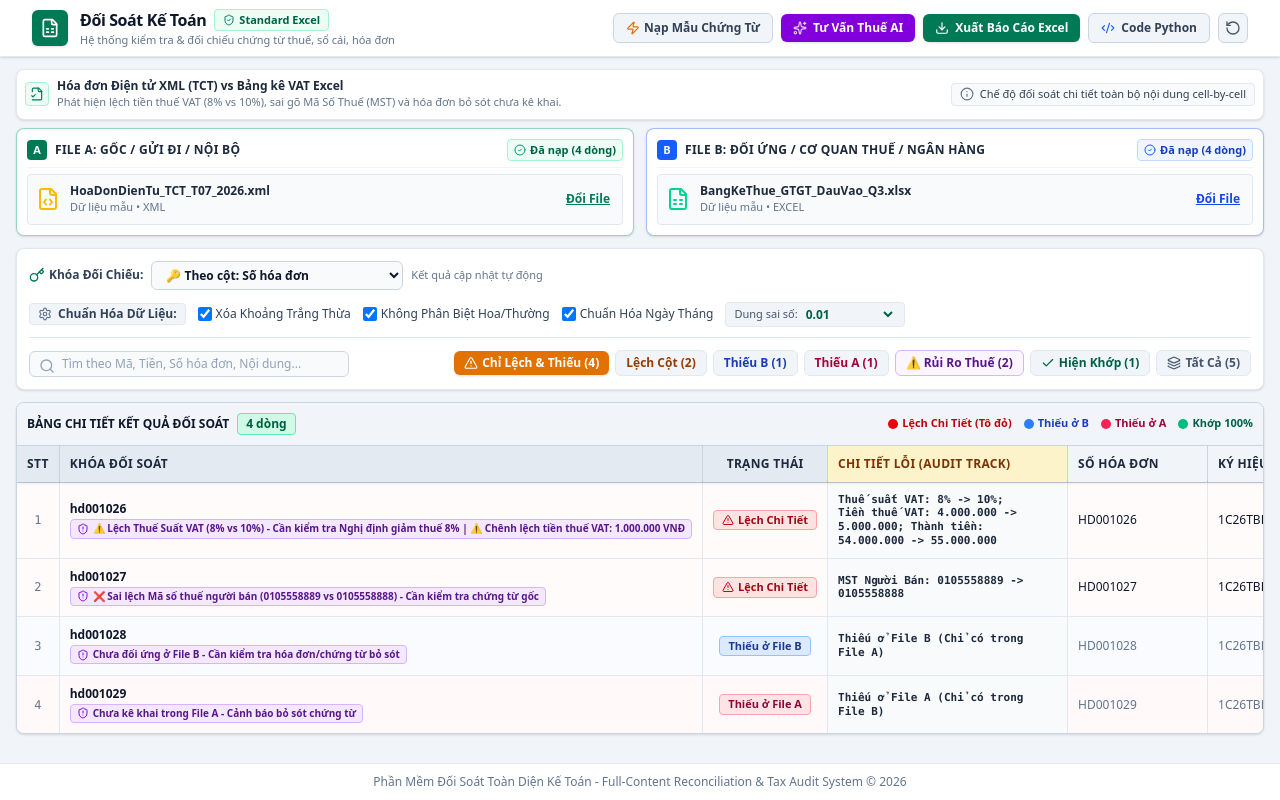
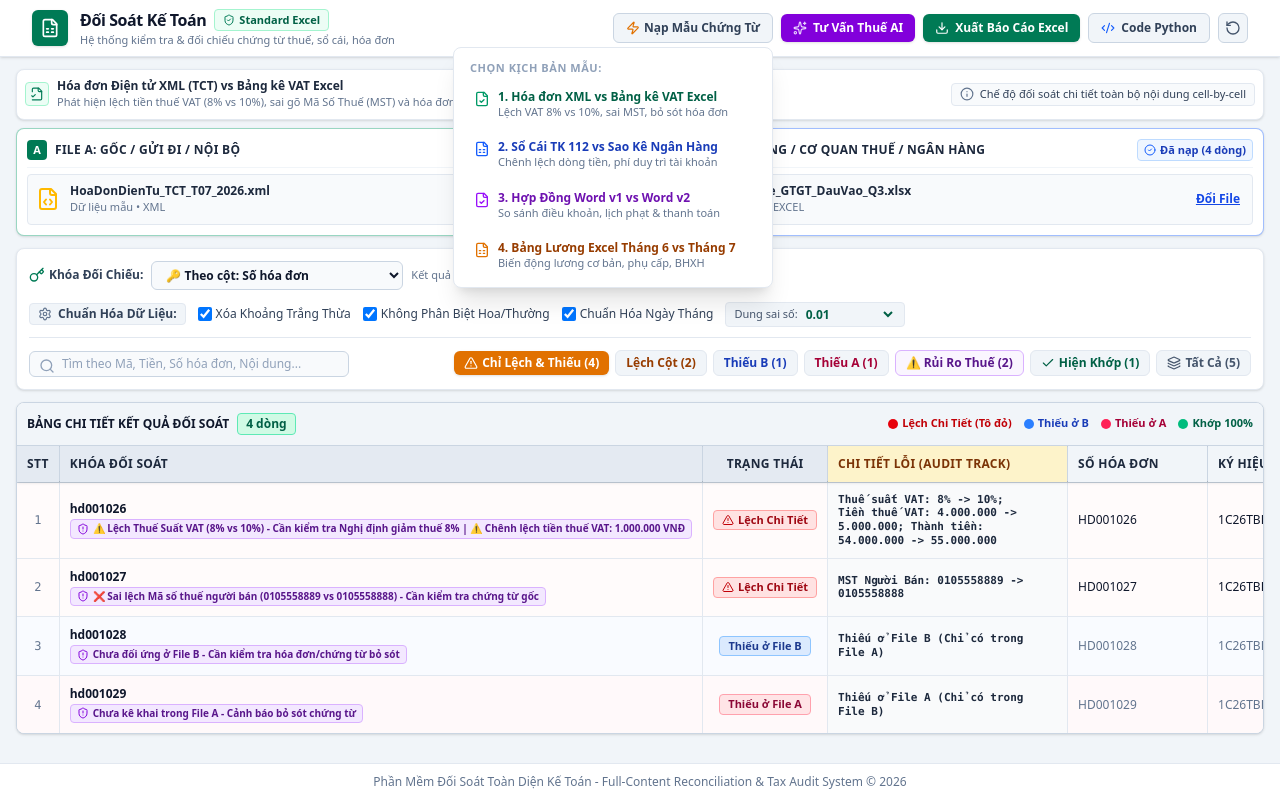
Before and after one commit to nguyenbahoa20-dotcom/KETOAN---DOI-SOAT, a React (Vite) app: page / in a window 1280 px wide. Both pictures are taken after a click on the button "Nạp Mẫu Chứng Từ". Built offline with nearby package versions, Linux system fonts and the light colour scheme.

Commit message:
Fix Navbar.tsx user flow

```diff
--- a/src/components/Navbar.tsx
+++ b/src/components/Navbar.tsx
@@ -1,4 +1,4 @@
-import React from 'react';
+import React, { useState } from 'react';
 import {
   FileSpreadsheet,
   Code2,
@@ -28,6 +28,12 @@ export const Navbar: React.FC<NavbarProps> = ({
   onReset,
   hasData,
 }) => {
+  const [isPresetMenuOpen, setIsPresetMenuOpen] = useState(false);
+  const selectPreset = (presetId: string) => {
+    onSelectPreset(presetId);
+    setIsPresetMenuOpen(false);
+  };
+
   return (
     <header className="bg-white border-b border-slate-200 text-slate-800 sticky top-0 z-40 shadow-sm">
       <div className="max-w-7xl mx-auto px-4 sm:px-6 lg:px-8">
@@ -58,17 +64,20 @@ export const Navbar: React.FC<NavbarProps> = ({
             <div className="relative group">
               <button
                 id="preset-sample-btn"
+                aria-expanded={isPresetMenuOpen}
+                aria-haspopup="menu"
+                onClick={() => setIsPresetMenuOpen((open) => !open)}
                 className="flex items-center space-x-1 px-3 py-1.5 rounded-md bg-slate-100 hover:bg-slate-200 text-xs font-semibold text-slate-700 border border-slate-300 transition"
               >
                 <Zap className="w-3.5 h-3.5 text-amber-600" />
                 <span>Nạp Mẫu Chứng Từ</span>
               </button>
-              <div className="absolute right-0 mt-1 w-80 bg-white border border-slate-200 rounded-lg shadow-xl p-2 hidden group-hover:block z-50">
+              <div role="menu" className={`absolute right-0 mt-1 w-80 bg-white border border-slate-200 rounded-lg shadow-xl p-2 z-50 ${isPresetMenuOpen ? 'block' : 'hidden'}`}>
                 <div className="text-[11px] font-bold text-slate-400 px-2 py-1 uppercase tracking-wider">
                   Chọn kịch bản mẫu:
                 </div>
                 <button
-                  onClick={() => onSelectPreset('xml_vs_excel_vat')}
+                  onClick={() => selectPreset('xml_vs_excel_vat')}
                   className="w-full text-left px-3 py-2 rounded-md hover:bg-slate-100 text-xs text-slate-800 flex items-start space-x-2"
                 >
                   <FileCheck className="w-4 h-4 text-emerald-600 mt-0.5 shrink-0" />
@@ -79,7 +88,7 @@ export const Navbar: React.FC<NavbarProps> = ({
                 </button>
 
                 <button
-                  onClick={() => onSelectPreset('bank_recon_vcb')}
+                  onClick={() => selectPreset('bank_recon_vcb')}
                   className="w-full text-left px-3 py-2 rounded-md hover:bg-slate-100 text-xs text-slate-800 flex items-start space-x-2 mt-1"
                 >
                   <FileSpreadsheet className="w-4 h-4 text-blue-600 mt-0.5 shrink-0" />
@@ -90,7 +99,7 @@ export const Navbar: React.FC<NavbarProps> = ({
                 </button>
 
                 <button
-                  onClick={() => onSelectPreset('contract_word_diff')}
+                  onClick={() => selectPreset('contract_word_diff')}
                   className="w-full text-left px-3 py-2 rounded-md hover:bg-slate-100 text-xs text-slate-800 flex items-start space-x-2 mt-1"
                 >
                   <FileCheck className="w-4 h-4 text-purple-600 mt-0.5 shrink-0" />
@@ -101,7 +110,7 @@ export const Navbar: React.FC<NavbarProps> = ({
                 </button>
 
                 <button
-                  onClick={() => onSelectPreset('salary_excel_diff')}
+                  onClick={() => selectPreset('salary_excel_diff')}
                   className="w-full text-left px-3 py-2 rounded-md hover:bg-slate-100 text-xs text-slate-800 flex items-start space-x-2 mt-1"
                 >
                   <FileSpreadsheet className="w-4 h-4 text-amber-600 mt-0.5 shrink-0" />
```
